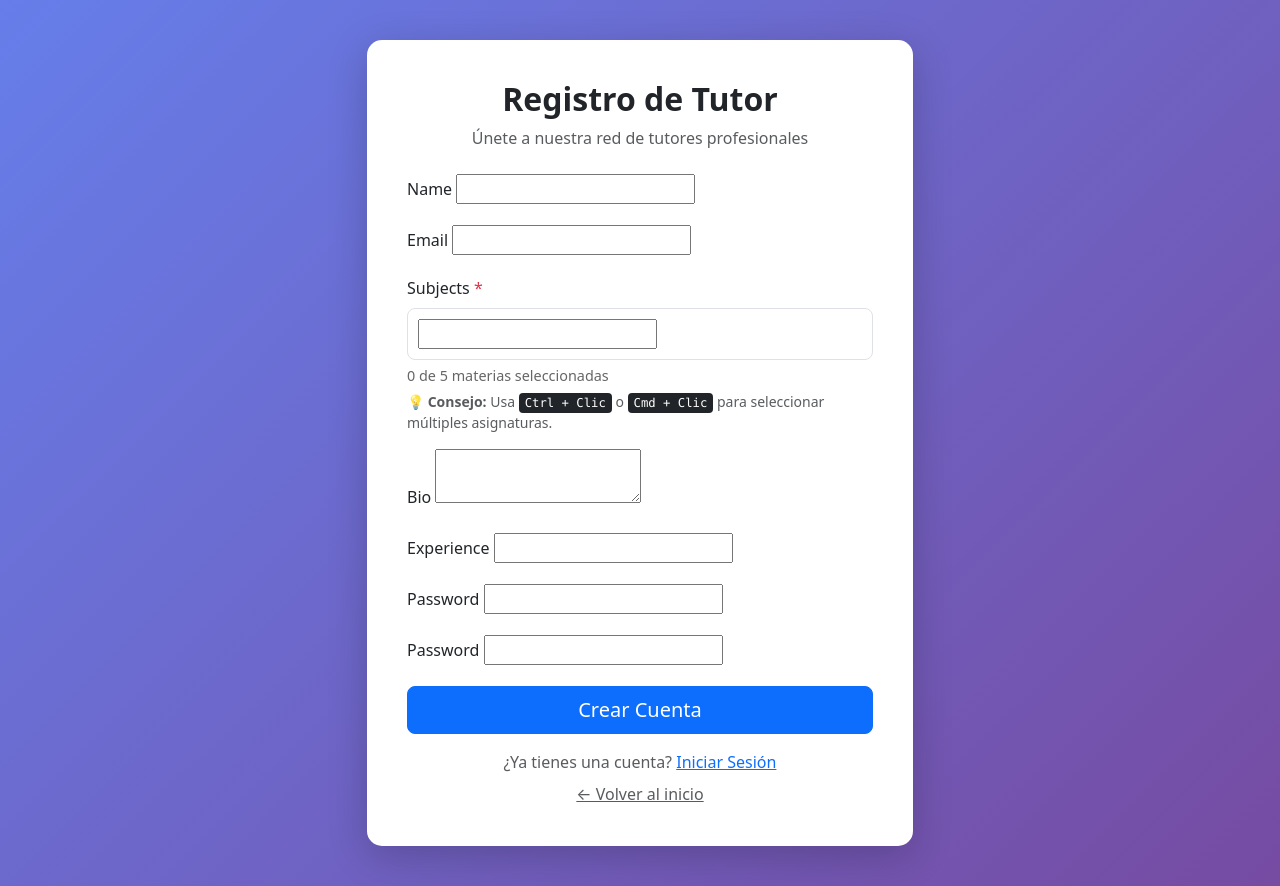
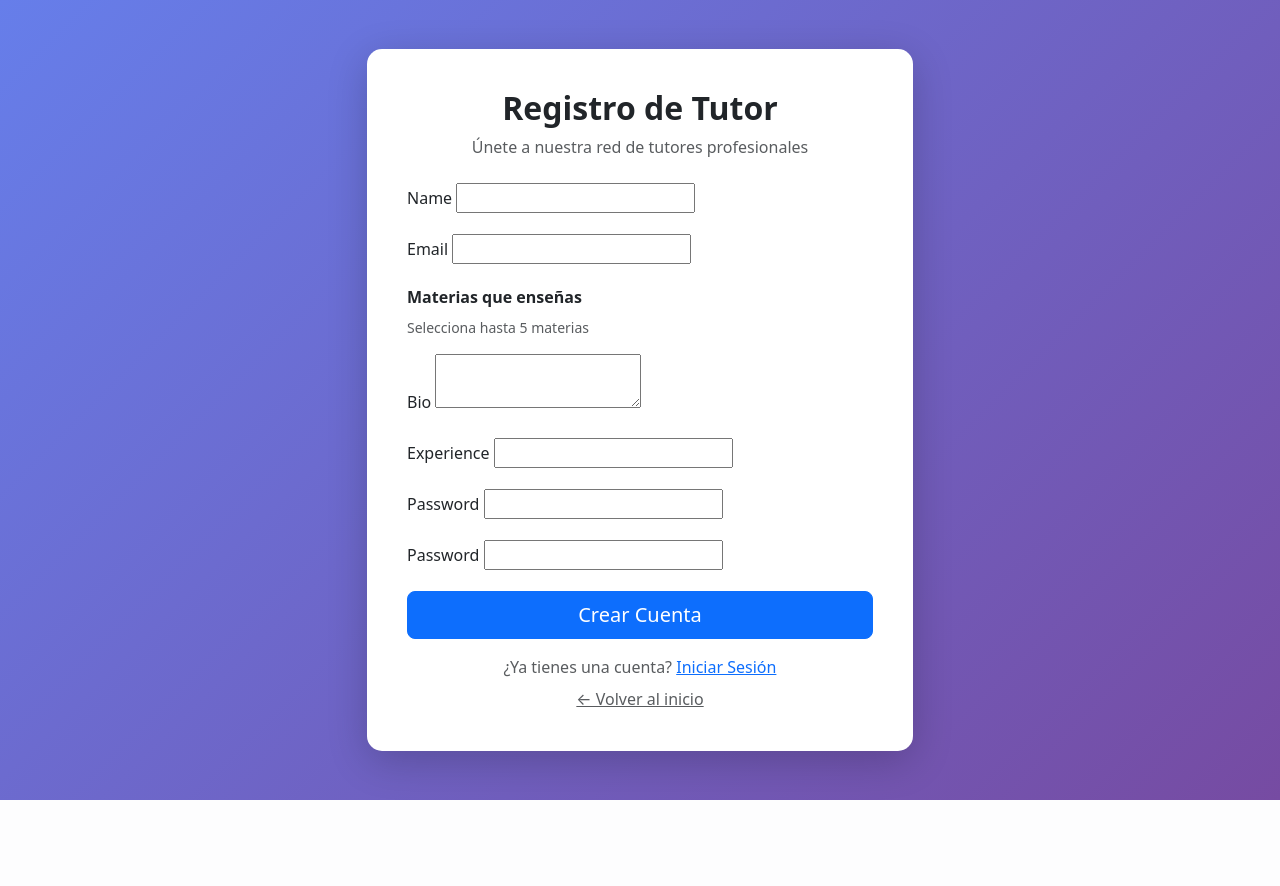
Before and after one commit to levi1519/subjectSupport, a Django app: template apps/accounts/templates/accounts/register_tutor.html in a window 1280 px wide. After the commit the page ends 800 px from the top, so only its background shows below. Run offline with Django 5.2, Linux system fonts and the light colour scheme; the template is opened without the code that fills it, so the values that code supplies are empty, except form fields; tables that the repository leaves empty hold one stand-in row (values such as "Sample post"); form fields are guessed from the names that the template uses.

Commit message:
feat: avatar_url en edit_client_profile, limpieza register_tutor subjects

```diff
--- a/apps/accounts/templates/accounts/register_tutor.html
+++ b/apps/accounts/templates/accounts/register_tutor.html
@@ -99,21 +99,29 @@
                             </div>
 
                             <div class="mb-3">
-                                <label for="{{ form.subjects.id_for_label }}" class="form-label">
-                                    {{ form.subjects.label }} <span class="text-danger">*</span>
-                                </label>
-                                <div class="subject-selector" id="subjectSelector">
-                                    {{ form.subjects }}
-                                </div>
-                                <div class="subject-count" id="subjectCount">0 de 5 materias seleccionadas</div>
-                                <small class="form-text text-muted d-block mt-1">
-                                    💡 <strong>Consejo:</strong> Usa <kbd>Ctrl + Clic</kbd> o <kbd>Cmd + Clic</kbd> para seleccionar múltiples asignaturas.
-                                </small>
-                                {% if form.subjects.help_text %}
-                                    <div class="form-text">{{ form.subjects.help_text }}</div>
-                                {% endif %}
+                                <label class="form-label fw-bold">Materias que enseñas</label>
+                                <p class="text-muted small mb-2">Selecciona hasta 5 materias</p>
+                                {% regroup form.subjects.field.queryset by knowledge_area as area_list %}
+                                {% for area in area_list %}
+                                    <fieldset class="mb-2">
+                                        <legend class="fw-semibold small text-secondary">
+                                            {% if area.grouper %}{{ area.grouper }}{% else %}Sin área{% endif %}
+                                        </legend>
+                                        {% for subject in area.list %}
+                                            <div class="form-check">
+                                                <input class="form-check-input" type="checkbox"
+                                                       name="subjects"
+                                                       value="{{ subject.id }}"
+                                                       id="reg_subject_{{ subject.id }}">
+                                                <label class="form-check-label" for="reg_subject_{{ subject.id }}">
+                                                    {{ subject.name }}
+                                                </label>
+                                            </div>
+                                        {% endfor %}
+                                    </fieldset>
+                                {% endfor %}
                                 {% if form.subjects.errors %}
-                                    <div class="text-danger small">{{ form.subjects.errors }}</div>
+                                    <div class="alert alert-danger mt-2">{{ form.subjects.errors }}</div>
                                 {% endif %}
                             </div>
 
```
Also changed, not shown: apps/accounts/templates/accounts/edit_client_profile.html (+17 -0 lines).
